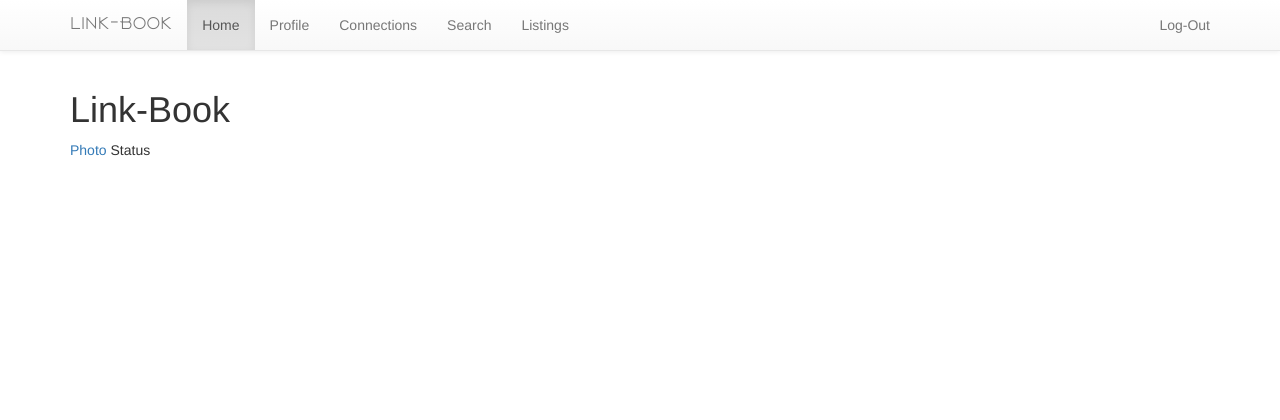
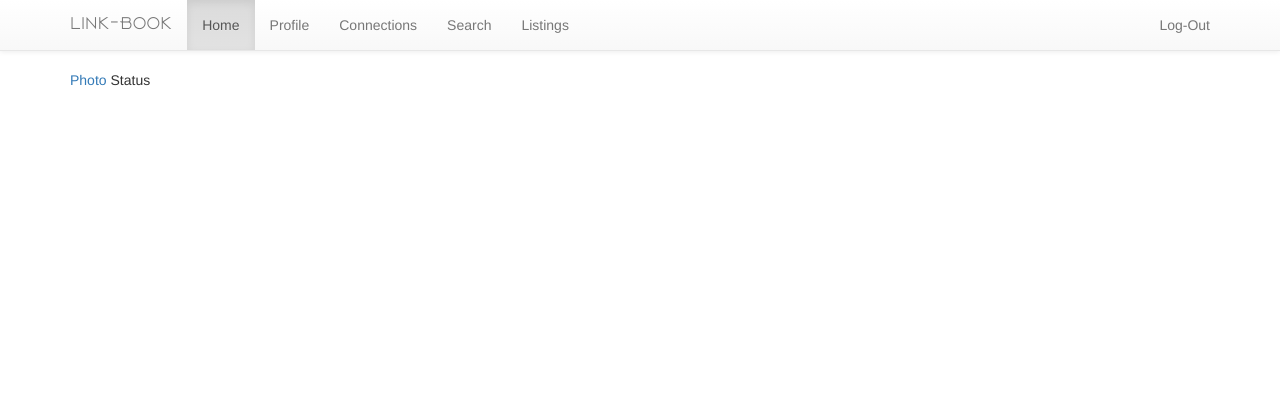
Before and after one commit to bdbb54/Link-book, a PHP site: page /home.php in a window 1280 px wide. Shown: the top 420 px of the page. Run offline with PHP 8.4, Linux system fonts and the light colour scheme; the visitor is signed in with stand-in values (Sample User, id 1).

Commit message:
Removed Extra Logos

```diff
--- a/Site/connections.php
+++ b/Site/connections.php
@@ -7,7 +7,6 @@
 include("checksession.php");
 include("navbar.php");
 ?>
-<h1>Link-Book</h1>
 Search Bar<br/><br/>
 <a href="profile.php">Photo</a><br/>
 <a href="profile.php">Name</a><br/>
--- a/Site/home.php
+++ b/Site/home.php
@@ -8,7 +8,6 @@
 include("checksession.php");
 include("navbar.php");
 ?>
-<h1>Link-Book</h1>
 <a href="profile.php">Photo</a>
 Status
 </div>
--- a/Site/listings.php
+++ b/Site/listings.php
@@ -7,7 +7,6 @@
 include("checksession.php");
 include("navbar.php");
 ?>
-<h1>Link-Book</h1>
 <table border="1">
     <tr>
         <td>Search</td>
--- a/Site/message.php
+++ b/Site/message.php
@@ -7,7 +7,6 @@
 include("checksession.php");
 include("navbar.php");
 ?>
-<h1>Link-Book</h1>
 <a href="profile.php?pid=example">Photo</a>
 <p>Example Message</p>
 <a href="profile.php?pid=you">Your Photo</a>
--- a/Site/profile.php
+++ b/Site/profile.php
@@ -7,7 +7,6 @@
 include("checksession.php");
 include("navbar.php");
 ?>
-<h1>Link-Book</h1>
 This page will be populated with a whole bunch of fields based on the profile table.
 If profile.userID == session.userID, these fields will be editable and savable
 else, they will be read only.
--- a/Site/search.php
+++ b/Site/search.php
@@ -7,7 +7,6 @@
 include("checksession.php");
 include("navbar.php");
 ?>
-<h1>Link-Book</h1>
 Search Bar<br/><br/>
 <a href="profile.php">Photo</a><br/>
 <a href="profile.php">Name</a><br/>
```
